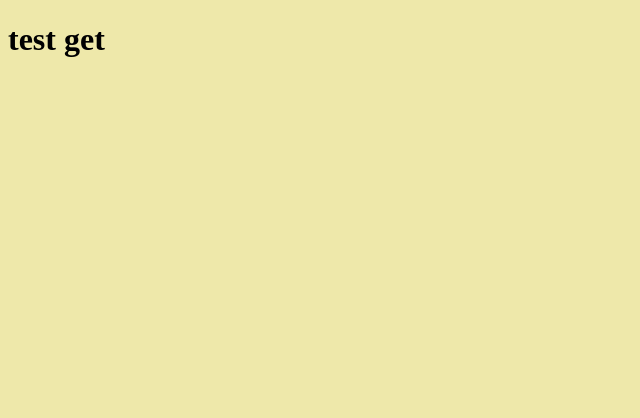
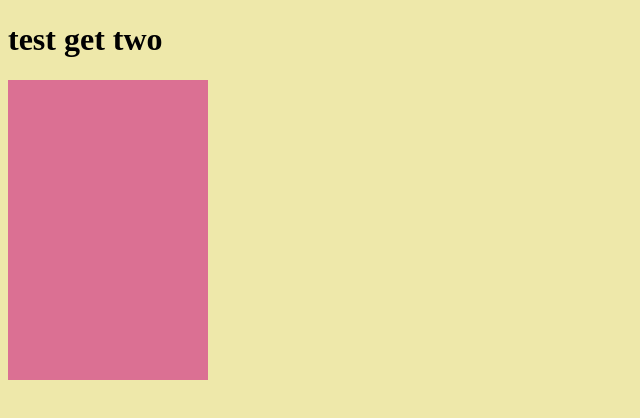
Before and after one commit to Abdifitahmohamuud/test-git-hup-ourse, a plain HTML site: page index.htm in a window 1280 px wide. Shown: the whole page, without its empty margins (0-640 px from the left). Drawn offline with Linux system fonts and the light colour scheme.

Commit message:
test two by git hub

```diff
--- a/index.htm
+++ b/index.htm
@@ -7,6 +7,10 @@
     <title>github</title>
 </head>
 <body>
-    <h1>test get </h1>
+    <h1>test get two  </h1>
+
+    <div class="tst">
+
+    </div>
 </body>
 </html>
--- a/style.css
+++ b/style.css
@@ -1,3 +1,9 @@
 body{
     background-color: palegoldenrod;
 }
+.tst{
+    height: 300px;
+    width: 200px;
+    background-color: palevioletred;
+    position: fixed;
+}
```
